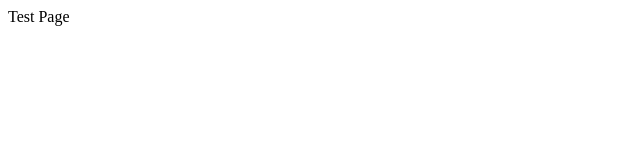
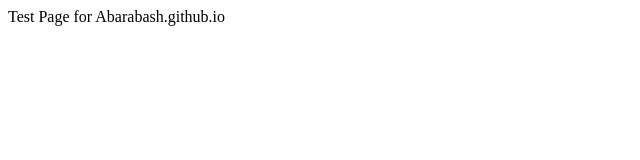
Before and after one commit to abarabash89/abarabash.github.io, a plain HTML site: page index.html in a window 1280 px wide. Shown: the whole page, without its empty margins (0-640 px from the left). Drawn offline with Linux system fonts and the light colour scheme.

Commit message:
fix text in body on index.html

```diff
--- a/index.html
+++ b/index.html
@@ -5,6 +5,6 @@
         <title>ABarabash io</title>
     </head>
     <body>
-        Test Page
+	Test Page for Abarabash.github.io
     </body>
 </html>
```
